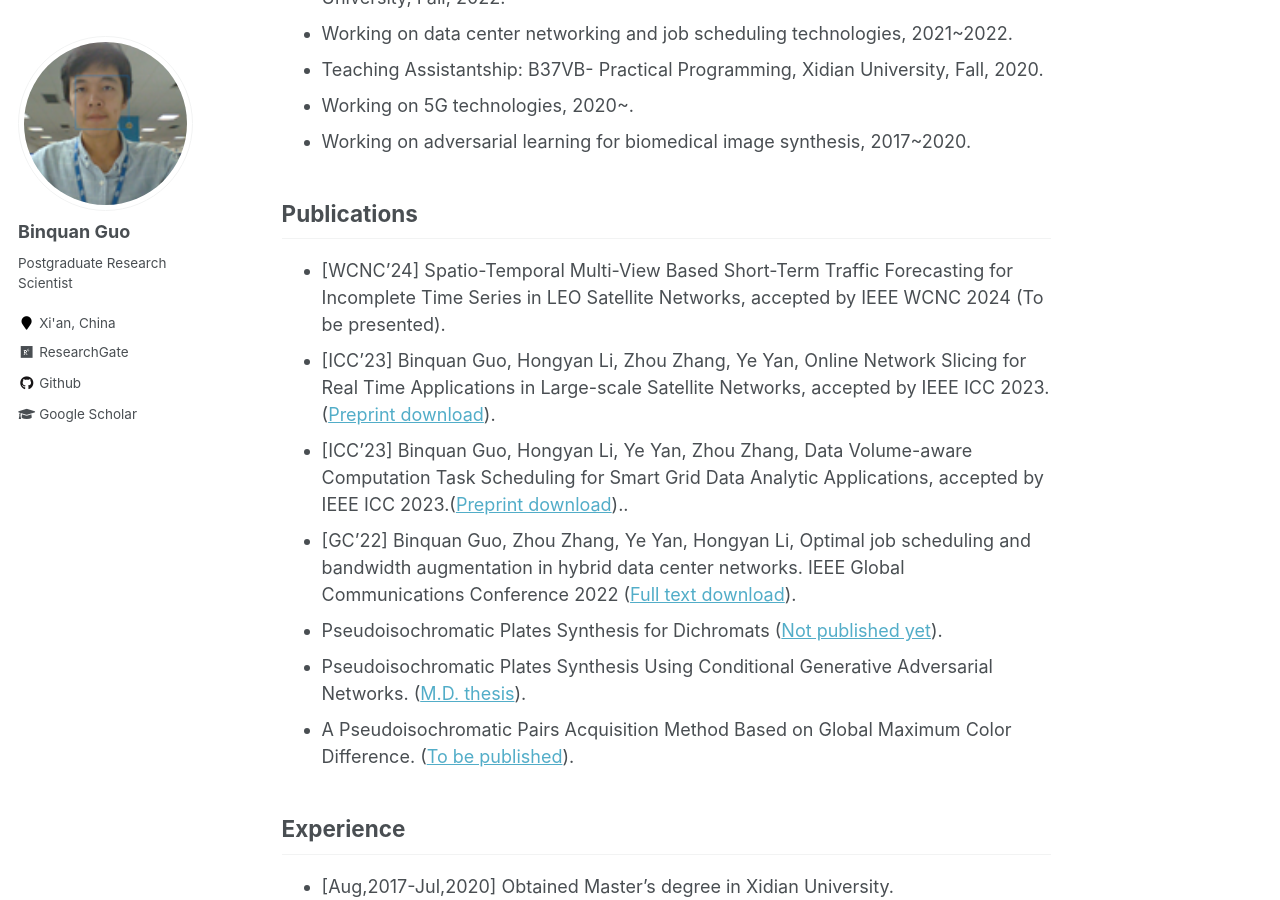
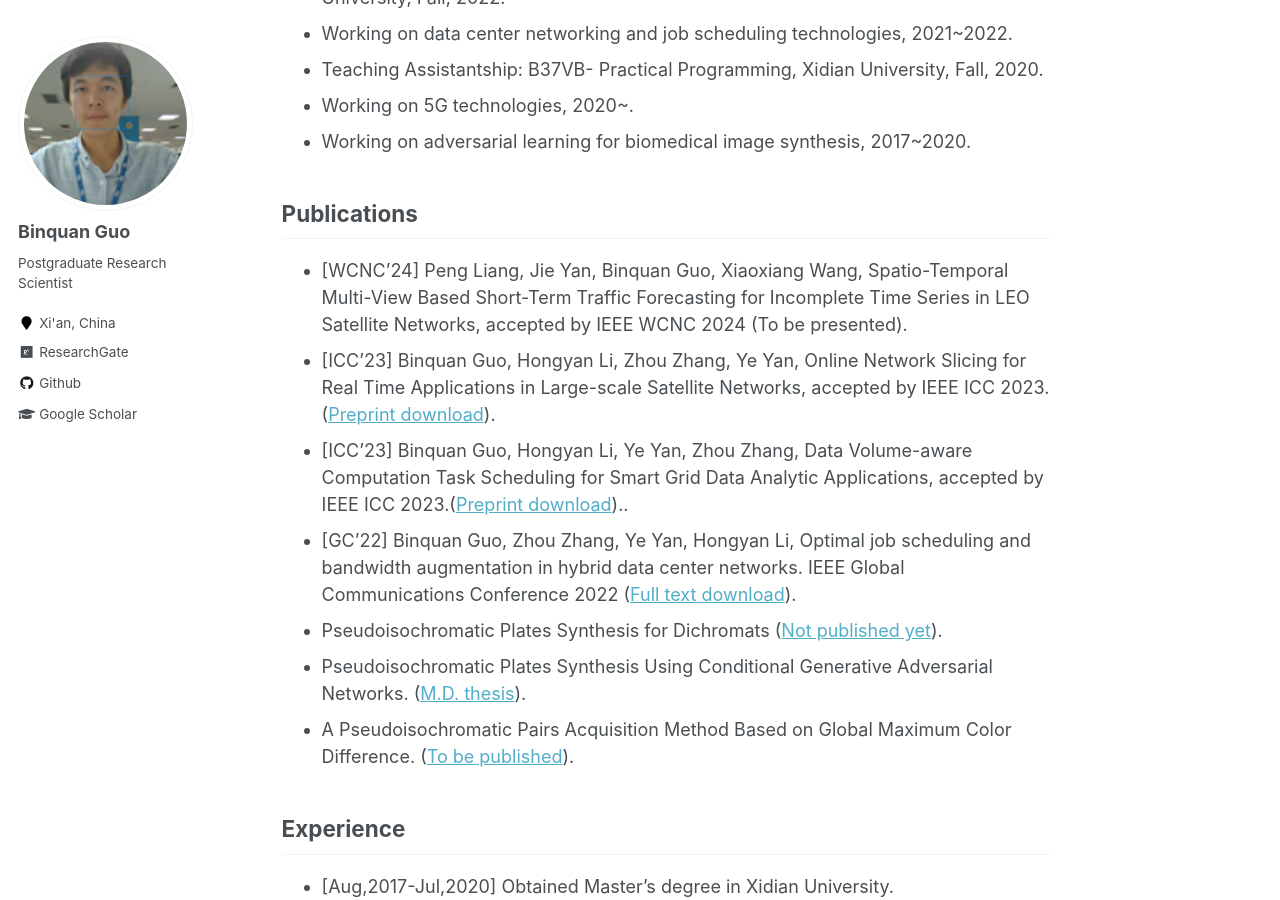
Before and after one commit to wilixx/wilixx.github.io, a Jekyll site: the page built from _pages/about.md, in a window 1280 px wide and 900 px high, scrolled down 1680 px. Built offline with Jekyll 4.4.1, drawn with Linux system fonts in a browser that asks for light colours.

Commit message:
Update about.md
Add recent upcoming paper and author info.

```diff
--- a/_pages/about.md
+++ b/_pages/about.md
@@ -45,7 +45,7 @@ Activities
 
 Publications
 ------
-* [WCNC'24] Spatio-Temporal Multi-View Based Short-Term Traffic Forecasting for Incomplete Time Series in LEO Satellite Networks, accepted by IEEE WCNC 2024 (To be presented).
+* [WCNC'24] Peng Liang, Jie Yan, Binquan Guo, Xiaoxiang Wang, Spatio-Temporal Multi-View Based Short-Term Traffic Forecasting for Incomplete Time Series in LEO Satellite Networks, accepted by IEEE WCNC 2024 (To be presented).
 * [ICC'23] Binquan Guo, Hongyan Li, Zhou Zhang, Ye Yan, Online Network Slicing for Real Time Applications in Large-scale Satellite Networks, accepted by IEEE ICC 2023. ([Preprint download](https://arxiv.org/abs/2301.09372)).
 * [ICC'23] Binquan Guo, Hongyan Li, Ye Yan, Zhou Zhang, Data Volume-aware Computation Task Scheduling for Smart Grid Data Analytic Applications, accepted by IEEE ICC 2023.([Preprint download](https://arxiv.org/abs/2301.11831))..
 * [GC'22] Binquan Guo, Zhou Zhang, Ye Yan, Hongyan Li, Optimal job scheduling and bandwidth augmentation in hybrid data center networks. IEEE Global Communications Conference 2022 ([Full text download](https://ieeexplore.ieee.org/document/10001450)).
```
